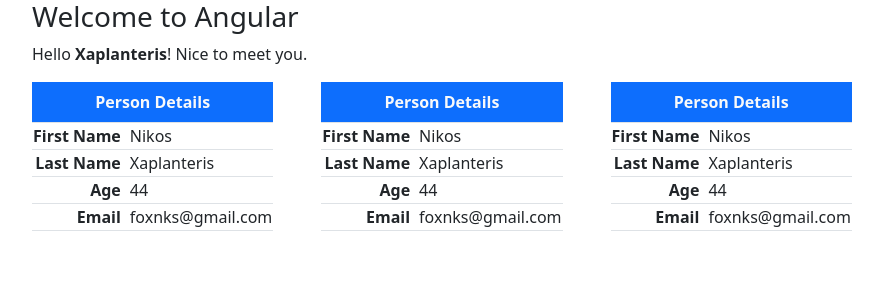
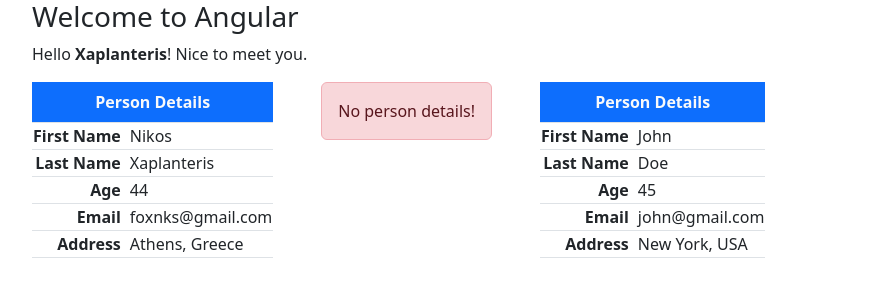
Before and after one commit to XaplanterisNikos/angular-introduction, an Angular app: page / in a window 1280 px wide. Shown: the top 300 px of the page, without its empty margins (50-933 px from the left). Built offline with nearby package versions, Linux system fonts and the light colour scheme.

Commit message:
input component

```diff
--- a/src/app/app.component.html
+++ b/src/app/app.component.html
@@ -4,9 +4,9 @@
       <p>Hello <strong>{{name}}</strong>! Nice to meet you.</p>
 
       <div class="d-flex gap-5 text-nowrap">
+      <app-person-table [person]="person0"></app-person-table>
       <app-person-table></app-person-table>
-      <app-person-table></app-person-table>
-      <app-person-table></app-person-table>
+      <app-person-table [person]="person1"></app-person-table>
     </div>
 
 
--- a/src/app/app.component.ts
+++ b/src/app/app.component.ts
@@ -12,6 +12,20 @@
 export class AppComponent {
   name = 'Xaplanteris';
 
-
-
+  person0 =
+  {
+      givenName:'Nikos',
+      surName:'Xaplanteris',
+      age:44,
+      email:'foxnks@gmail.com',
+      address:'Athens, Greece'
+    };
+    person1 =
+    {
+        givenName:'John',
+        surName:'Doe',
+        age:45,
+        email:'john@gmail.com',
+        address:'New York, USA'
+      };
 }
--- a/src/app/components/person-table/person-table.component.html
+++ b/src/app/components/person-table/person-table.component.html
@@ -1,3 +1,8 @@
+@if(!person){
+  <div class="alert alert-danger text-center">
+    No person details!
+  </div>
+} @else{
 <table class="table table-bordered w-50">
     <caption class="caption-top fw-bold bg-primary text-light text-center">
       Person Details
@@ -18,4 +23,10 @@
       <td class="fw-semibold text-end">Email</td>
       <td class="ps-2">{{ person.email }}</td>
     </tr>
+    <tr>
+      <td class="fw-semibold text-end">Address</td>
+      <td class="ps-2">{{ person.address }}</td>
+    </tr>
   </table>
+
+}
--- a/src/app/components/person-table/person-table.component.ts
+++ b/src/app/components/person-table/person-table.component.ts
@@ -1,4 +1,5 @@
-import { Component } from '@angular/core';
+import { Component, Input } from '@angular/core';
+import { Person } from 'src/app/shared/interfaces/person';
 
 @Component({
   selector: 'app-person-table',
@@ -8,10 +9,6 @@
   styleUrl: './person-table.component.css'
 })
 export class PersonTableComponent {
-  person ={
-    givenName:'Nikos',
-    surName:'Xaplanteris',
-    age:44,
-    email:'foxnks@gmail.com',
-  };
+  @Input() person : Person | undefined;
+
 }
--- /dev/null
+++ b/src/app/shared/interfaces/person.ts
@@ -0,0 +1,8 @@
+export interface Person {
+    givenName: string;
+    surName: string;
+    age: number;
+    email:string;
+    address:string;
+
+}
```
Also changed, not shown: 1 other file (tests, documents, lock files or other folders).
